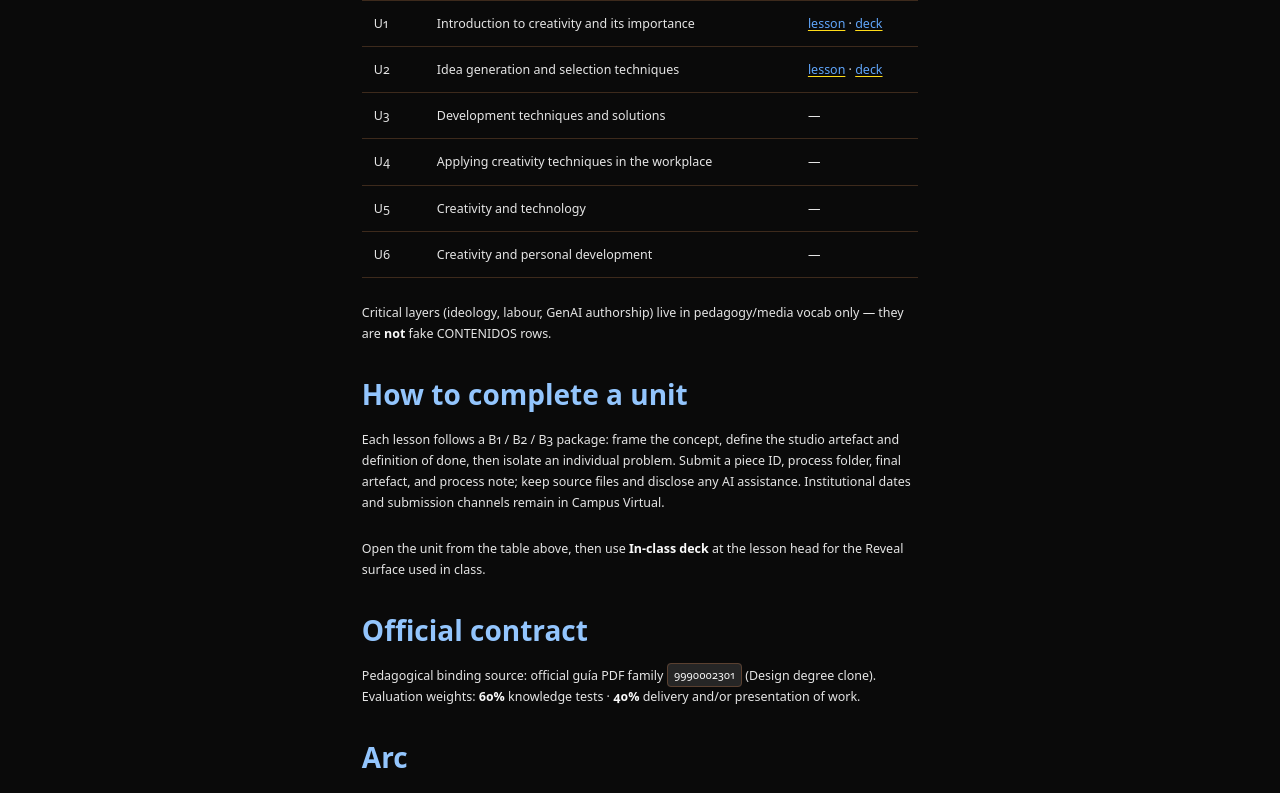
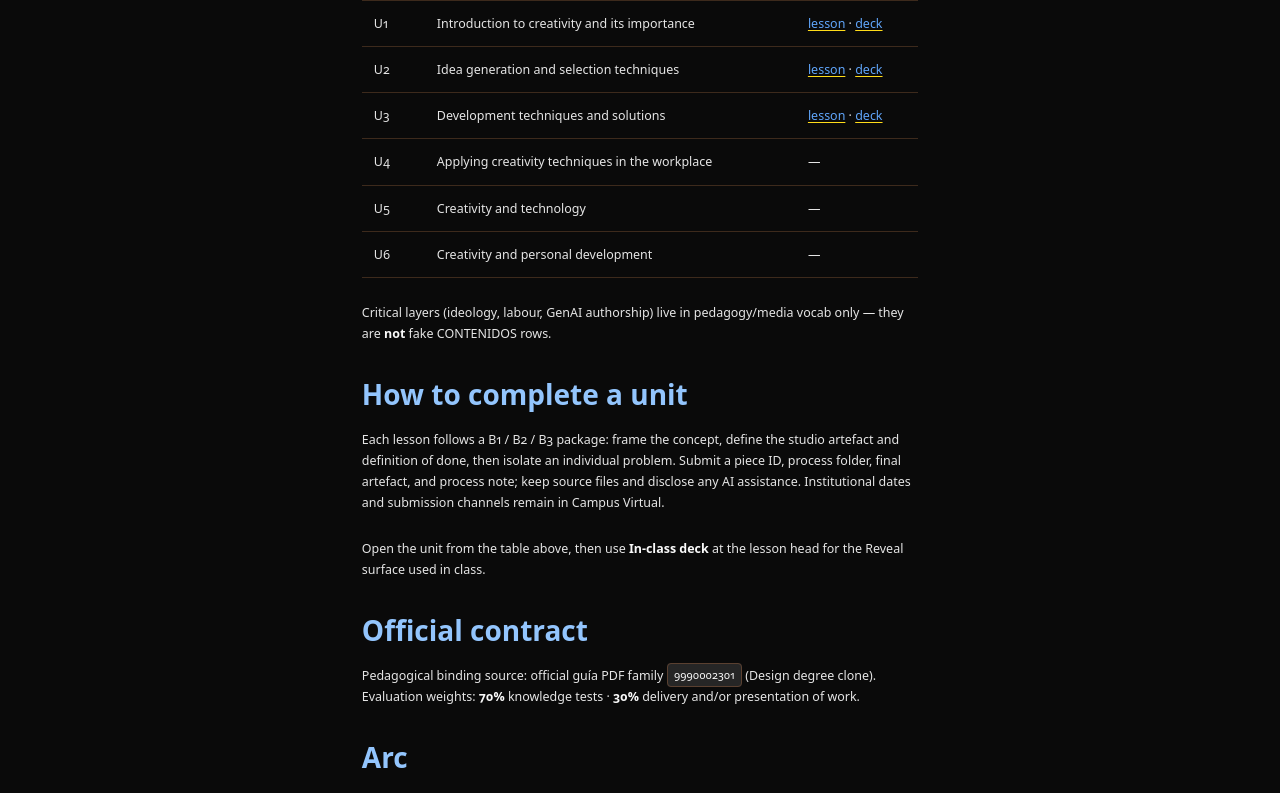
Before and after one commit to ruvebal/creativity-techniques-uem, a Jekyll site: the page built from docs/tracks/en/creativity-techniques/index.md, in a window 1280 px wide and 1400 px high, scrolled down 1357 px. Shown: the part 153-946 px from the top of the window. Built offline with Jekyll 4.4.1, drawn with Linux system fonts in a browser that asks for light colours.

Commit message:
Link U3 lesson and deck from track

```diff
--- a/docs/tracks/en/creativity-techniques/index.md
+++ b/docs/tracks/en/creativity-techniques/index.md
@@ -52,7 +52,7 @@ Link gate: STUDENT-SLIDESHOW-FORGE.mdc §Publish gate — track + lesson links
 | --- | --- | --- |
 | U1 | Introduction to creativity and its importance | [lesson]({{ '/lessons/en/creativity-techniques/u-1-introduction-creativity/' | relative_url }}) · [deck]({{ '/tracks/ct/u-1-introduction-creativity/' | relative_url }}) |
 | U2 | Idea generation and selection techniques | [lesson]({{ '/lessons/en/creativity-techniques/u-2-idea-generation-selection/' | relative_url }}) · [deck]({{ '/tracks/ct/u-2-idea-generation-selection/' | relative_url }}) |
-| U3 | Development techniques and solutions | — |
+| U3 | Development techniques and solutions | [lesson]({{ '/lessons/en/creativity-techniques/u-3-development-solutions/' | relative_url }}) · [deck]({{ '/tracks/ct/u-3-development-solutions/' | relative_url }}) |
 | U4 | Applying creativity techniques in the workplace | — |
 | U5 | Creativity and technology | — |
 | U6 | Creativity and personal development | — |
@@ -67,7 +67,7 @@ Open the unit from the table above, then use **In-class deck** at the lesson hea
 
 ## Official contract
 
-Pedagogical binding source: official guía PDF family `9990002301` (Design degree clone). Evaluation weights: **60%** knowledge tests · **40%** delivery and/or presentation of work.
+Pedagogical binding source: official guía PDF family `9990002301` (Design degree clone). Evaluation weights: **70%** knowledge tests · **30%** delivery and/or presentation of work.
 
 ## Arc
 
```
Also changed, not shown: other parts of docs/tracks/en/creativity-techniques/index.md (+1 -1 lines).
